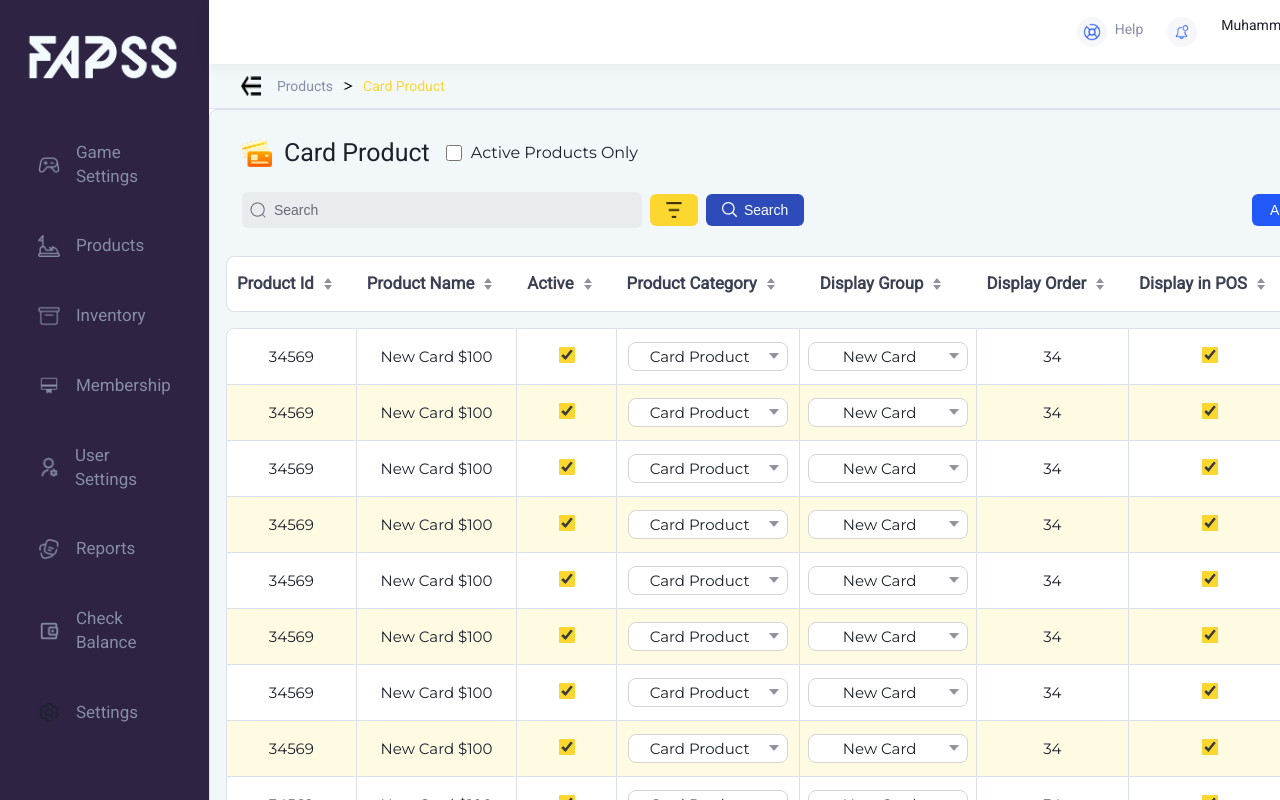
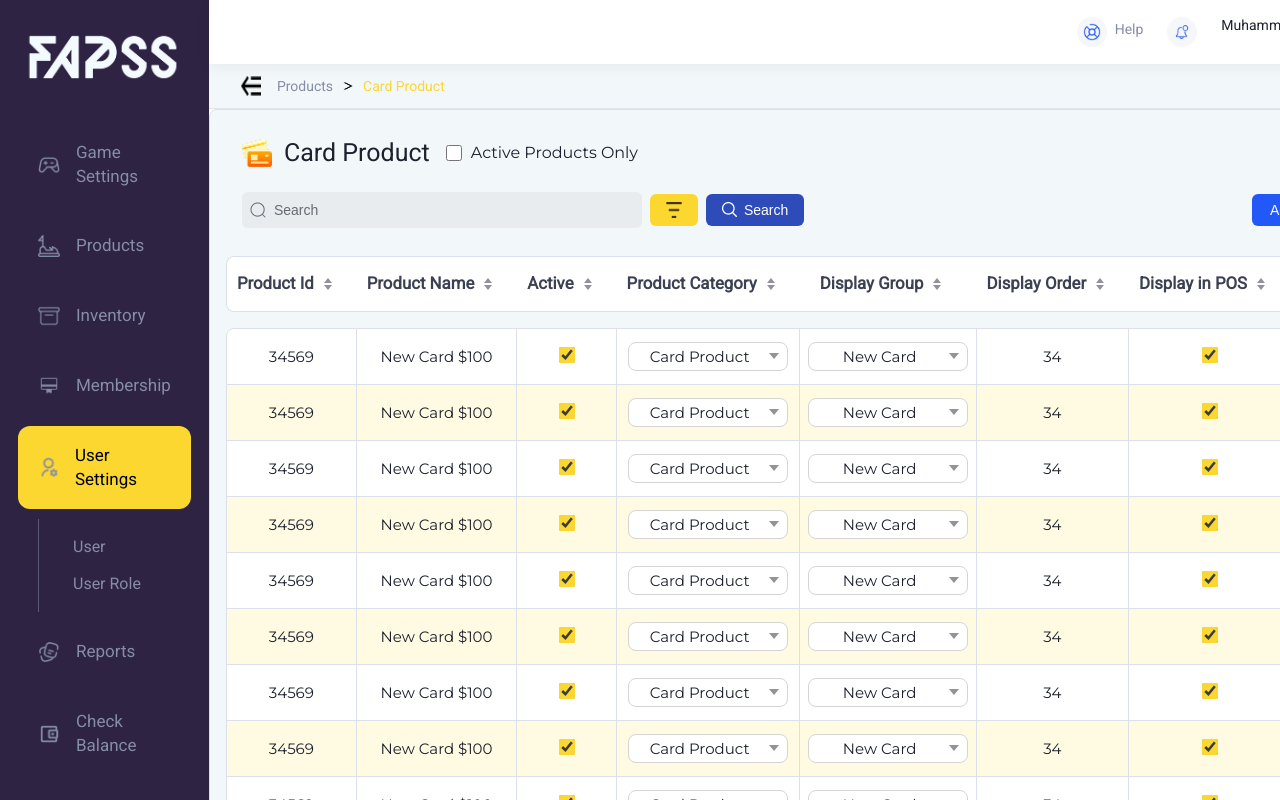
Before and after one commit to shabna2018/nexus_project, a React (Create React App) app: page /card-product in a window 1280 px wide. Both pictures are taken after a click on the item "User Settings". Shown: the top 800 px of the page. Built offline with nearby package versions, Linux system fonts and the light colour scheme.

Commit message:
sidebar user added

```diff
--- a/src/components/sidebar.jsx
+++ b/src/components/sidebar.jsx
@@ -120,10 +120,32 @@ function Sidebar() {
             <img src={membershipIcon} alt="" />
             Membership
           </li>
-          <li>
+
+          {/* User Settings with submenu */}
+          <li
+            className={`settings-item ${openMenu === "userSettings" ? "active" : ""}`}
+            onClick={() => toggleSubMenu("userSettings")}
+          >
             <img src={userIcon} alt="" />
             User Settings
           </li>
+          {openMenu === "userSettings" && (
+            <div className="submenu-container">
+              <ul className="submenu">
+                <li className={location.pathname === "/user" ? "active" : ""}>
+                  <Link to="/user" style={{ textDecoration: "none", color: "inherit" }}>
+                    User
+                  </Link>
+                </li>
+                <li className={location.pathname === "/user-role" ? "active" : ""}>
+                  <Link to="/user-role" style={{ textDecoration: "none", color: "inherit" }}>
+                    User Role
+                  </Link>
+                </li>
+              </ul>
+            </div>
+          )}
+
           <li>
             <img src={reportIcon} alt="" />
             Reports
```
